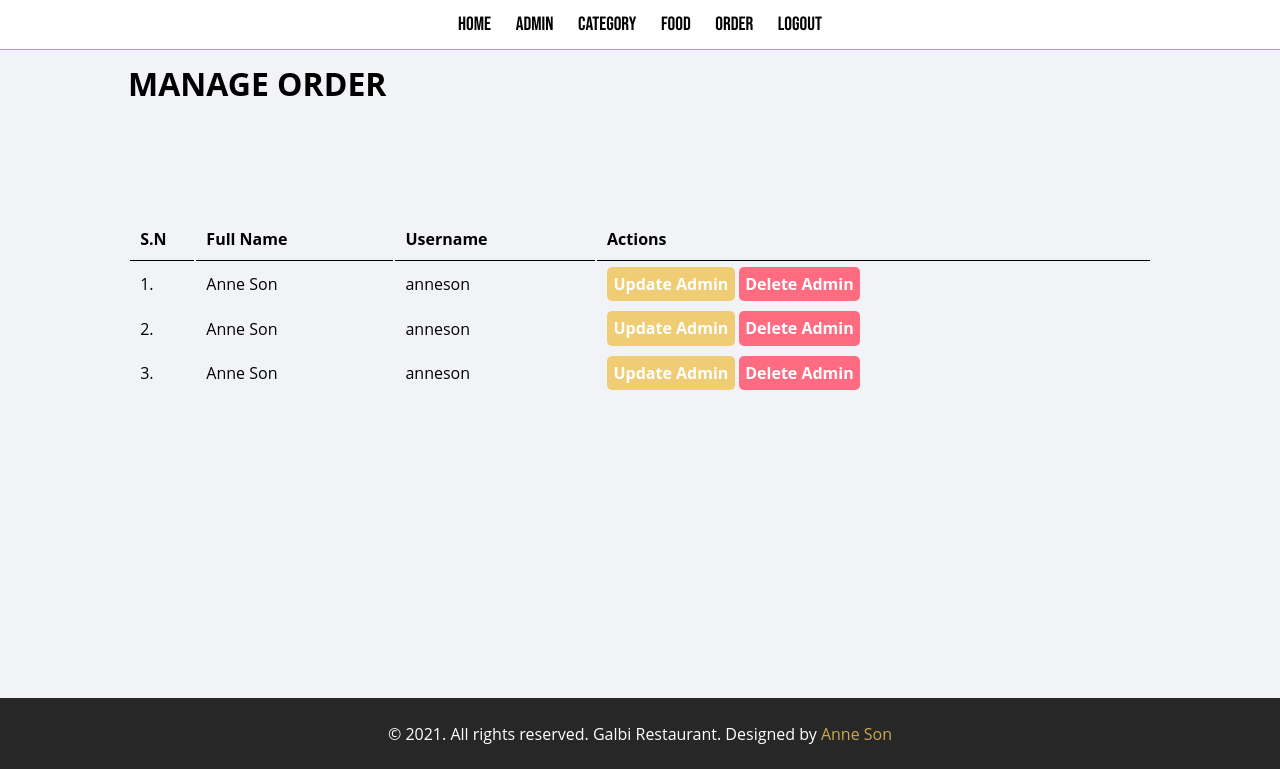
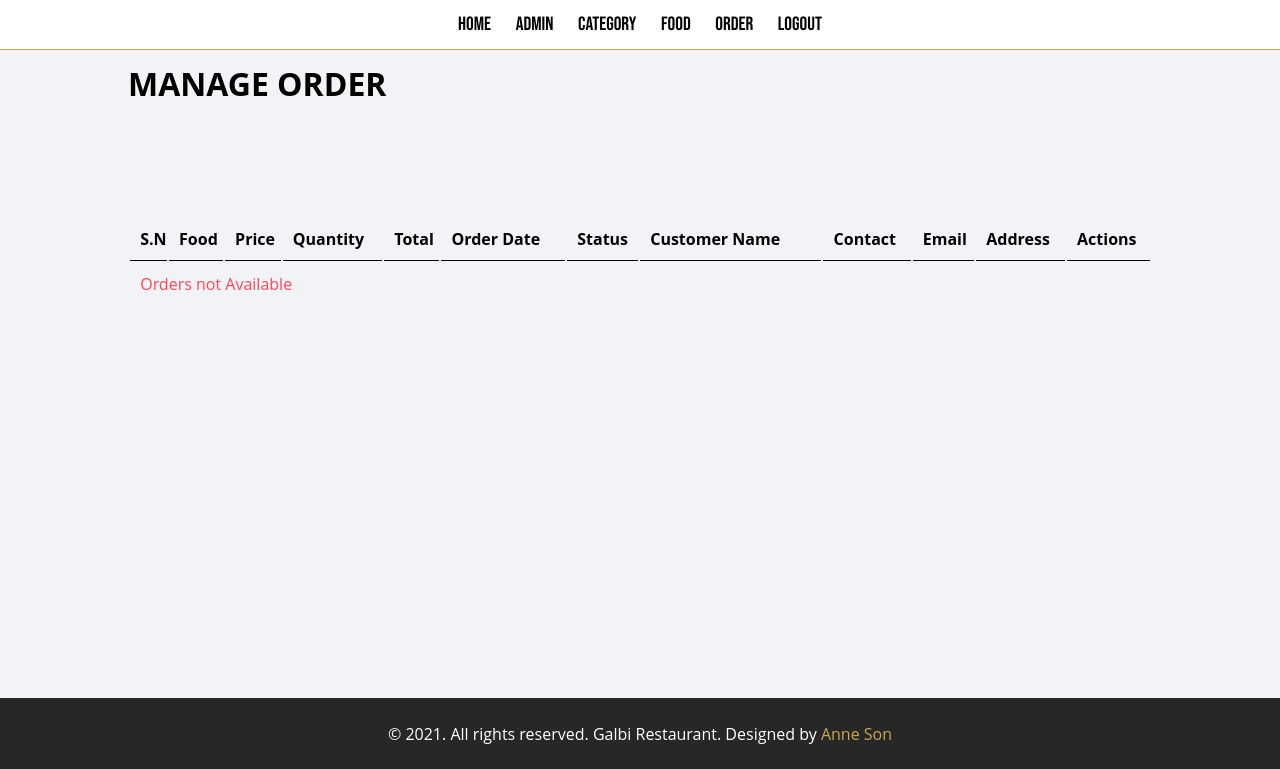
Before and after one commit to Anne-Son/restaurantPHP, a PHP site: page /restaurantPHP/admin/manage-order.php in a window 1280 px wide. Shown: the top 769 px of the page. Run offline with PHP 8.4, Linux system fonts and the light colour scheme; the visitor is signed in with stand-in values (Sample User, id 1); data that the repository does not hold is empty; some libraries are stand-ins or nearby versions.

Commit message:
order code

```diff
--- a/admin/manage-order.php
+++ b/admin/manage-order.php
@@ -11,40 +11,68 @@
       <table class="tbl-full">
          <tr>
             <th>S.N</th>
-            <th>Full Name</th>
-            <th>Username</th>
+            <th>Food</th>
+            <th>Price</th>
+            <th>Quantity</th>
+            <th>Total</th>
+            <th>Order Date</th>
+            <th>Status</th>
+            <th>Customer Name</th>
+            <th>Contact</th>
+            <th>Email</th>
+            <th>Address</th>
             <th>Actions</th>
          </tr>
 
-         <tr>
-            <td>1. </td>
-            <td>Anne Son</td>
-            <td>anneson</td>
-            <td>
-               <a href="#" class="btn-secondary">Update Admin</a>
-               <a href="#" class="btn-danger">Delete Admin</a>
-            </td>
-         </tr>
+         <?php
+         $sql = "SELECT * FROM tbl_order ORDER BY id DESC";
+         $res = mysqli_query($conn, $sql);
+         $count = mysqli_num_rows($res);
+         if($count>0)
+         {
+            $sn = 1;
+            while($row=mysqli_fetch_assoc($res))
+            {
+               $id = $row['id'];
+               $food = $row['food'];
+               $price = $row['price'];
+               $quantity = $row['quantity'];
+               $total = $row['total'];
+               $order_date = $row['order_date'];
+               $status = $row['status'];
+               $customer_name = $row['customer_name'];
+               $customer_contact = $row['customer_contact'];
+               $customer_email = $row['customer_email'];
+               $customer_address = $row['customer_address'];
+               ?>
 
-           <tr>
-            <td>2. </td>
-            <td>Anne Son</td>
-            <td>anneson</td>
-            <td>
-                     <a href="#" class="btn-secondary">Update Admin</a>
-               <a href="#" class="btn-danger">Delete Admin</a>
-            </td>
-         </tr>
+                   <tr>
+                     <td><?php echo $sn++; ?> </td>
+                     <td><?php echo $food; ?> </td>
+                     <td><?php echo $price; ?></td>
+                     <td><?php echo $quantity; ?></td>
+                     <td><?php echo $total; ?></td>
+                     <td><?php echo $order_date; ?></td>
+                     <td><?php echo $status; ?></td>
+                     <td><?php echo $customer_name; ?></td>
+                     <td><?php echo $customer_contact; ?></td>
+                     <td><?php echo $customer_email; ?></td>
+                     <td><?php echo $customer_address; ?></td>
+                     <td>
+                        <a href="#" class="btn-secondary">Update Order</a>
+                     </td>
+                  </tr>
 
-         <tr>
-            <td>3. </td>
-            <td>Anne Son</td>
-            <td>anneson</td>
-            <td>
-                    <a href="#" class="btn-secondary">Update Admin</a>
-               <a href="#" class="btn-danger">Delete Admin</a>
-            </td>
-         </tr>
+               <?php
+            }
+         }
+         else
+         {
+            echo "<tr><td colspan='12'class='error'>Orders not Available</td><tr>";
+         }
+         ?>
+
+
 
       </table>
 
--- a/category-foods.php
+++ b/category-foods.php
@@ -42,6 +42,7 @@
           if($count2>0)
           {
             while($row2=mysqli_fetch_assoc($res2)){
+              $id=$row2['id'];
               $food_name=$row2['food_name'];
               $price=$row2['price'];
               $description=$row2['description'];
@@ -72,7 +73,7 @@
                     <p class="food-detail">
                       <?php echo $description;?>
                     </p>
-                    <a href="#" class="btn btn-primary btn-menu">Order Now</a>
+                    <a href="<?php echo SITEURL; ?>order.php?food_id=<?php echo $id;?>" class="btn btn-primary btn-menu">Order Now</a>
                   </div>
                   <div class="clearfix"></div>
                 </div>
--- a/foods.php
+++ b/foods.php
@@ -61,7 +61,7 @@
                   <p class="food-detail">
                     <?php echo $description;?>
                   </p>
-                  <a href="#" class="btn btn-primary btn-menu">Order Now</a>
+                  <a href="<?php echo SITEURL; ?>order.php?food_id=<?php echo $id;?>" class="btn btn-primary btn-menu">Order Now</a>
                 </div>
                 <div class="clearfix"></div>
               </div>
```
Also changed, not shown: css/style.css (+9 -0 lines), index.php (+8 -4 lines), admin/update-order.php (added).
